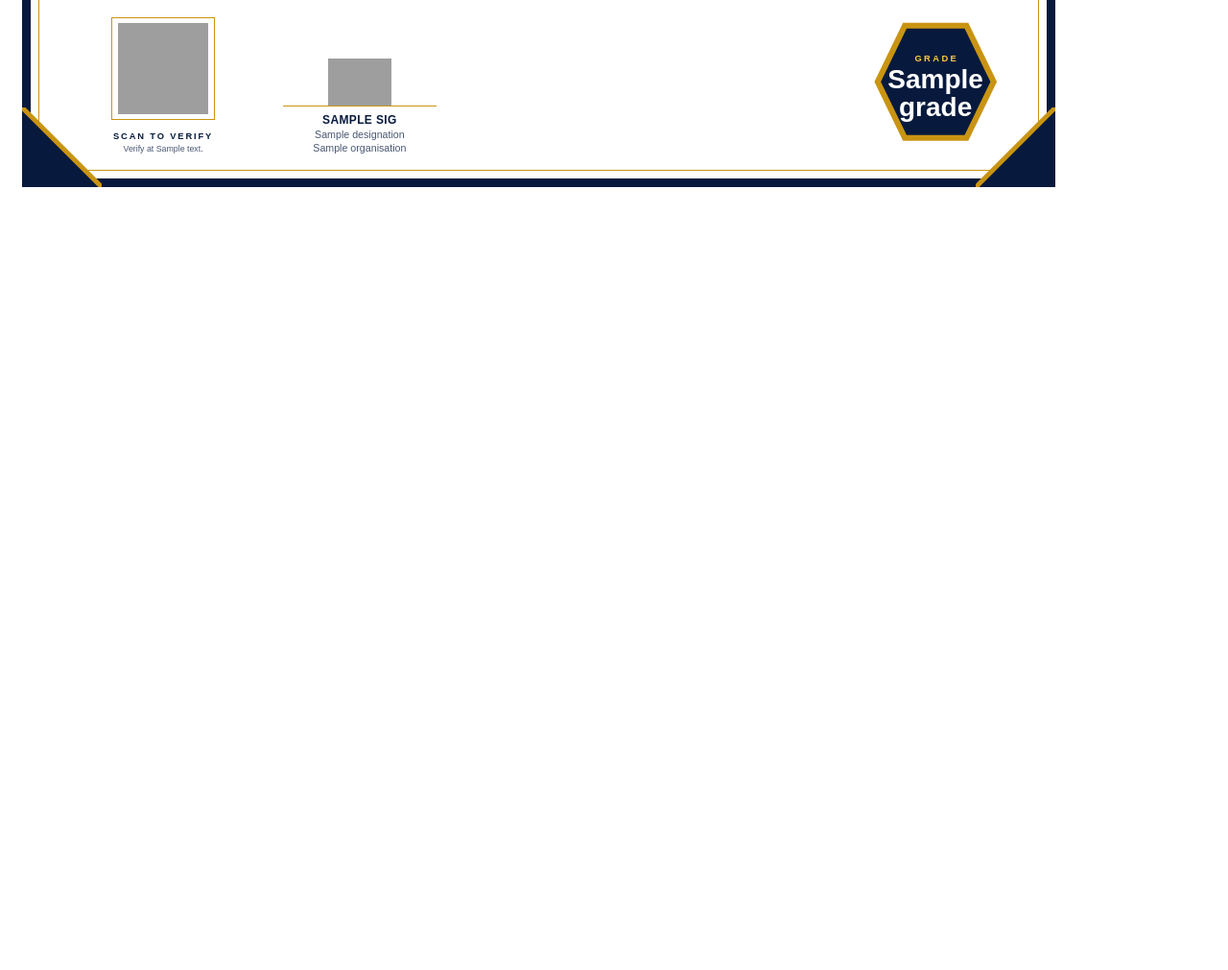
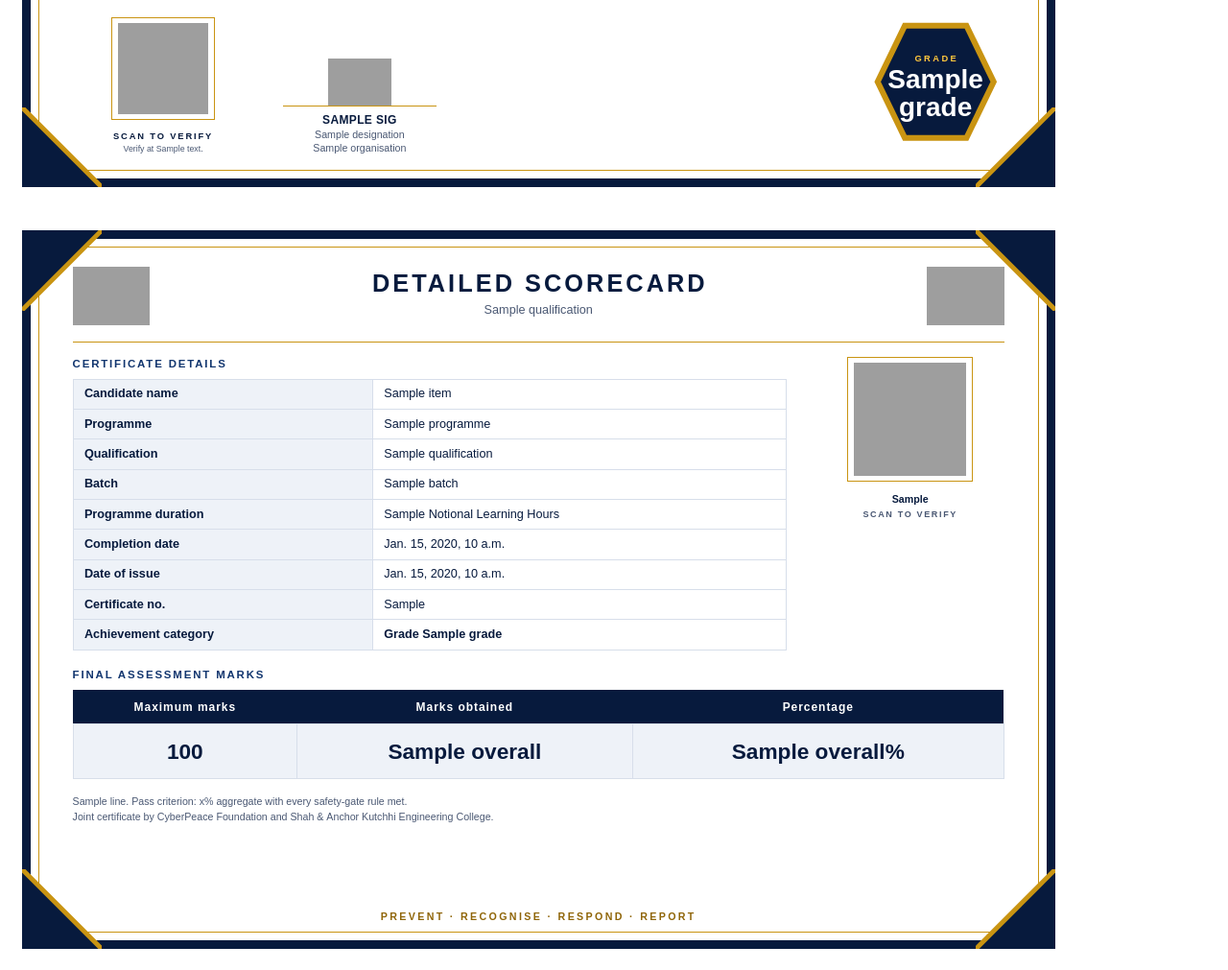
Before and after one commit to storm756/CertificationPlatform, a Django app: template templates/certificates/pdf/certificate.html in a window 1280 px wide. Shown: the part 576-1587 px from the top of the page at 96% size. Before the commit the page ends 771 px from the top, so only its background shows below. Run offline with Django 5.2, Linux system fonts and the light colour scheme; the template is opened without the code that fills it: most values are stand-ins (such as "Sample title", 1, 10 or a date in 2020); parts of the project's set-up code (start-up, migrations or seed data) failed here and were passed over; some web fonts are replaced; grey boxes are pictures that could not be loaded.

Commit message:
Add the detailed scorecard page to the certificate PDF
The certificate gains a second page in the look of cert-back.jpg: the
candidate and certificate details, the final assessment marks out of 100,
the QR code and the pass criterion. The learner's /certificate/ page shows
the same marks, read from the same snapshot so the two can never disagree.

Every figure already existed in the snapshot fixed at issue, so nothing new
is stored and no migration is needed. Programme duration is a fixed property
of the programme (CERTIFICATE_NOTIONAL_HOURS = 60), not the learner's own
study hours. Marks are deliberately kept off the public verification page.

This amends D36, which fixed the certificate at one page and the grade only.

Co-Authored-By: Claude Opus 5 <noreply@anthropic.com>

```diff
--- a/apps/certificates/pdf.py
+++ b/apps/certificates/pdf.py
@@ -125,6 +125,8 @@ def render(
                 "s": snapshot,
                 "certificate_no": certificate_no,
                 "completed_on": long_date(snapshot["completed_on"]),
+                "issued_on": long_date(snapshot["issued_on"]),
+                "notional_hours": settings.CERTIFICATE_NOTIONAL_HOURS,
                 "verify_text": verify_url(verify_code).split("://", 1)[1].rstrip("/"),
                 "signatories": signatories,
                 "asset": SCHEME,
--- a/config/settings/base.py
+++ b/config/settings/base.py
@@ -301,6 +301,9 @@ CERTIFICATE_SIGNATORIES = [
         "image": "signature-3.png",
     },
 ]
+# Printed as the programme duration on the scorecard page. A fixed property of the programme, the
+# same on every certificate, not the learner's own study hours.
+CERTIFICATE_NOTIONAL_HOURS = 60
 # Issued PDFs (certificates/) and signature images (signatures/). Inside the media volume, so the
 # nightly media backup covers them; nothing ever serves this folder directly (§16).
 CERTIFICATE_PRIVATE_ROOT = Path(env("CERTIFICATE_PRIVATE_ROOT", str(MEDIA_ROOT / "private")))
--- a/templates/certificates/pdf/certificate.html
+++ b/templates/certificates/pdf/certificate.html
@@ -82,6 +82,33 @@ Rules for whoever edits it:
   .grade .inner { position: absolute; left: 0; right: 0; top: 9mm; color: #fff; }
   .grade .word { font-size: 7pt; font-weight: 600; letter-spacing: .26em; color: #ffc83d; padding-left: .26em; }
   .grade .letter { font-size: 21pt; font-weight: 800; line-height: 1.05; }
+
+  /* Page 2, the detailed scorecard. Totals only: the per-module marks stay off the certificate. */
+  .sheet--score { page-break-before: always; }
+  .sc { position: absolute; top: 15mm; left: 20mm; right: 20mm; }
+  .sc-head { position: relative; height: 19mm; text-align: center; }
+  .sc-head img { position: absolute; top: 0; height: 16mm; width: auto; }
+  .sc-head .l { left: 0; }
+  .sc-head .r { right: 0; }
+  .sc-head h2 { margin: 1mm 0 0; font-size: 19pt; font-weight: 800; letter-spacing: .12em; padding-left: .12em; }
+  .sc-head .sub { margin-top: .8mm; color: #4a5873; font-size: 9.5pt; }
+  .sc-rule { margin: 1.5mm 0 4mm; border-top: .45mm solid #c99412; }
+  .sc-h3 { margin: 0 0 2mm; color: #12366f; font-size: 8.6pt; font-weight: 700; letter-spacing: .16em; text-transform: uppercase; }
+  .sc-cols { position: relative; }
+  .sc-main { margin-right: 60mm; }
+  .sc-side { position: absolute; right: 0; top: 0; width: 52mm; text-align: center; }
+  .sc-side img { width: 31mm; height: 31mm; padding: 1.5mm; border: .35mm solid #c99412; }
+  .sc-side .cid { margin-top: 1.6mm; font-size: 8pt; font-weight: 700; }
+  .sc-side .lbl { margin-top: .6mm; color: #4a5873; font-size: 6.8pt; font-weight: 600; letter-spacing: .18em; }
+  table.sc-t { width: 100%; border-collapse: collapse; font-size: 9.5pt; }
+  table.sc-t th, table.sc-t td { border: .3mm solid #d7deea; padding: 1.75mm 3mm; text-align: left; }
+  table.sc-t th { width: 42%; background: #eef2f8; font-weight: 600; }
+  .sc-marks { margin-top: 5mm; }
+  table.sc-m { width: 100%; border-collapse: collapse; }
+  table.sc-m th { padding: 2.4mm; background: #071a3d; color: #fff; font-size: 9pt; font-weight: 600; letter-spacing: .08em; }
+  table.sc-m td { padding: 3.4mm; border: .3mm solid #d7deea; background: #eef2f8; text-align: center; font-size: 17pt; font-weight: 700; }
+  .sc-note { margin-top: 4mm; color: #4a5873; font-size: 8pt; line-height: 1.5; }
+  .sc-foot { position: absolute; left: 20mm; right: 20mm; bottom: 13mm; text-align: center; color: #8f6508; font-size: 8pt; font-weight: 600; letter-spacing: .22em; }
 </style>
 </head>
 <body>
@@ -132,5 +159,60 @@ Rules for whoever edits it:
     </div>
   </div>
 </div>
+
+<div class="sheet sheet--score">
+  <div class="frame"></div>
+  <div class="frame-inner"></div>
+  <svg class="corner corner--tl" viewBox="0 0 22 22"><polygon points="0,0 22,0 0,22" fill="#071a3d"/><line x1="22" y1="0" x2="0" y2="22" stroke="#c99412" stroke-width="1.3"/></svg>
+  <svg class="corner corner--tr" viewBox="0 0 22 22"><polygon points="0,0 22,0 22,22" fill="#071a3d"/><line x1="0" y1="0" x2="22" y2="22" stroke="#c99412" stroke-width="1.3"/></svg>
+  <svg class="corner corner--bl" viewBox="0 0 22 22"><polygon points="0,0 22,22 0,22" fill="#071a3d"/><line x1="0" y1="0" x2="22" y2="22" stroke="#c99412" stroke-width="1.3"/></svg>
+  <svg class="corner corner--br" viewBox="0 0 22 22"><polygon points="22,0 22,22 0,22" fill="#071a3d"/><line x1="22" y1="0" x2="0" y2="22" stroke="#c99412" stroke-width="1.3"/></svg>
+
+  <div class="sc">
+    <div class="sc-head">
+      <img class="l" src="{{ asset }}img/cyberpeace" alt="CyberPeace Foundation">
+      <h2 class="display">DETAILED SCORECARD</h2>
+      <p class="sub">{{ s.qualification }}</p>
+      <img class="r" src="{{ asset }}img/sakec" alt="Shah &amp; Anchor Kutchhi Engineering College">
+    </div>
+    <div class="sc-rule"></div>
+
+    <div class="sc-cols">
+      <div class="sc-main">
+        <p class="sc-h3">Certificate details</p>
+        <table class="sc-t">
+          <tr><th>Candidate name</th><td>{{ s.certificate_name }}</td></tr>
+          <tr><th>Programme</th><td>{{ s.programme }}</td></tr>
+          <tr><th>Qualification</th><td>{{ s.qualification }}</td></tr>
+          <tr><th>Batch</th><td>{{ s.batch.name }}</td></tr>
+          <tr><th>Programme duration</th><td>{{ notional_hours }} Notional Learning Hours</td></tr>
+          <tr><th>Completion date</th><td>{{ completed_on }}</td></tr>
+          <tr><th>Date of issue</th><td>{{ issued_on }}</td></tr>
+          <tr><th>Certificate no.</th><td>{{ certificate_no }}</td></tr>
+          <tr><th>Achievement category</th><td><strong>Grade {{ s.grade }}</strong></td></tr>
+        </table>
+      </div>
+      <div class="sc-side">
+        <img src="{{ asset }}qr" alt="QR code to verify this certificate">
+        <p class="cid">{{ certificate_no }}</p>
+        <p class="lbl">SCAN TO VERIFY</p>
+      </div>
+    </div>
+
+    {% if s.overall %}
+      <div class="sc-marks">
+        <p class="sc-h3">Final assessment marks</p>
+        <table class="sc-m">
+          <tr><th>Maximum marks</th><th>Marks obtained</th><th>Percentage</th></tr>
+          <tr><td>100</td><td>{{ s.overall }}</td><td>{{ s.overall }}%</td></tr>
+        </table>
+      </div>
+    {% endif %}
+
+    <p class="sc-note">{{ s.nsqf.line }}. Pass criterion: {{ s.policy.pass_mark }}% aggregate with every safety-gate rule met.<br>
+      Joint certificate by CyberPeace Foundation and Shah&nbsp;&amp;&nbsp;Anchor Kutchhi Engineering College.</p>
+  </div>
+  <div class="sc-foot">PREVENT &#183; RECOGNISE &#183; RESPOND &#183; REPORT</div>
+</div>
 </body>
 </html>
```
Also changed, not shown: templates/certificates/mine.html (+14 -0 lines), CHANGELOG.md.
